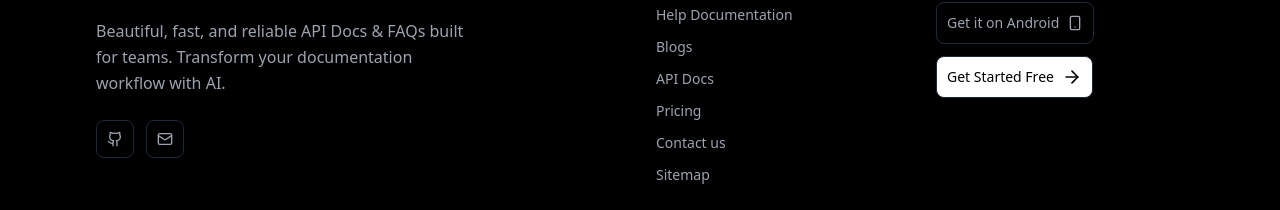
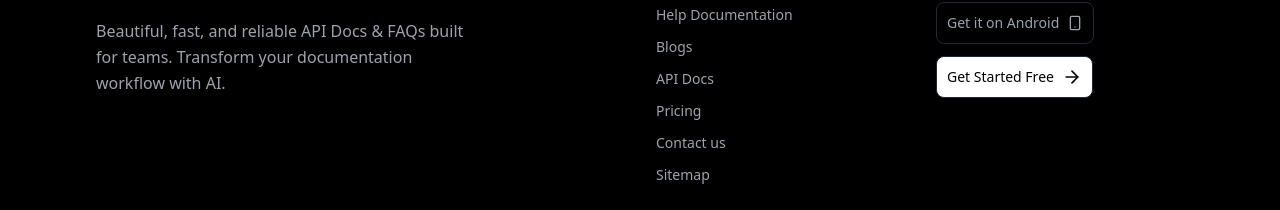
Before and after one commit to Walkover-Web-Solution/docStarWebsite, a React (Vite) app: page / in a window 1280 px wide. Shown: the part 3515-3725 px from the top of the page. Built offline with nearby package versions, Linux system fonts and the light colour scheme; grey boxes are pictures that could not be loaded.

Commit message:
removed footer icon

```diff
--- a/src/components/Footer.tsx
+++ b/src/components/Footer.tsx
@@ -86,7 +86,7 @@
             </p>
 
             {/* Social Links */}
-            <div className="flex space-x-3">
+            {/* <div className="flex space-x-3">
               {[
                 {
                   icon: Github,
@@ -110,7 +110,7 @@
                   <social.icon className="h-4 w-4" />
                 </a>
               ))}
-            </div>
+            </div> */}
           </div>
 
           {/* Footer Links */}
```
